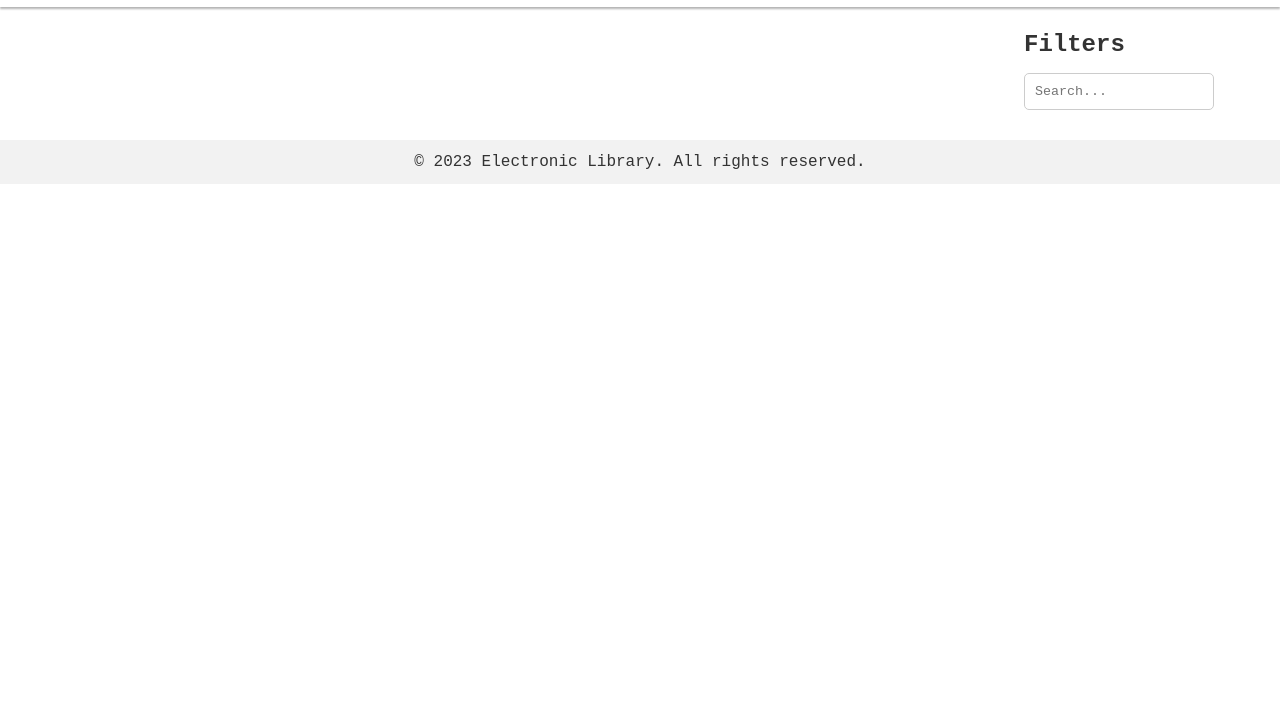
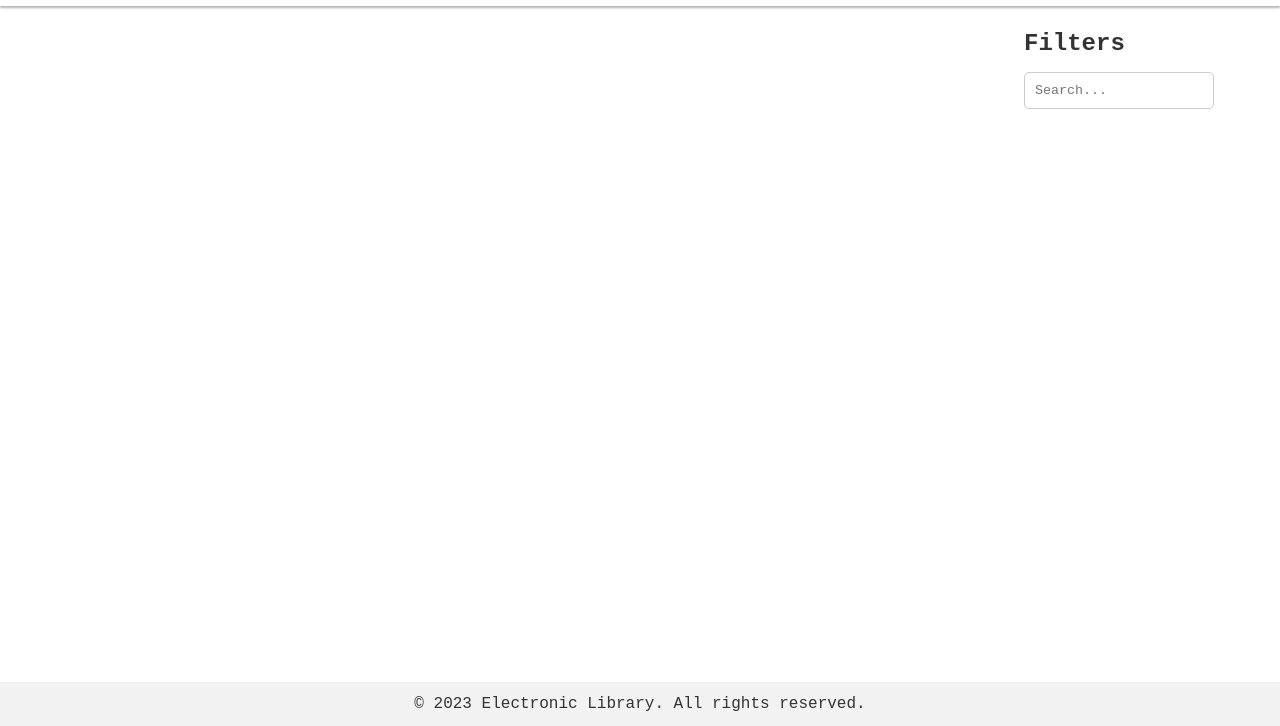
Before and after one commit to natalia4554554356/library, a website with bundled scripts: page public/index.html in a window 1280 px wide. Shown: the part 74-800 px from the top of the page. Built offline with nearby package versions, Linux system fonts and the light colour scheme; no server answers.

Commit message:
Footer sticked to the bottom

```diff
--- a/public/styles/home.css
+++ b/public/styles/home.css
@@ -9,6 +9,9 @@ body {
     font-size: 16px;
     line-height: 1.5;
     color: #333;
+    height: 100vh;
+    display: flex;
+    flex-direction: column;
 }
 
 a {
@@ -142,7 +145,7 @@ main {
 .footer {
     background-color: #f2f2f2;
     padding: 10px;
-    margin-top: 20px;
+    margin-top: auto;
     text-align: center;
 }
 
```
